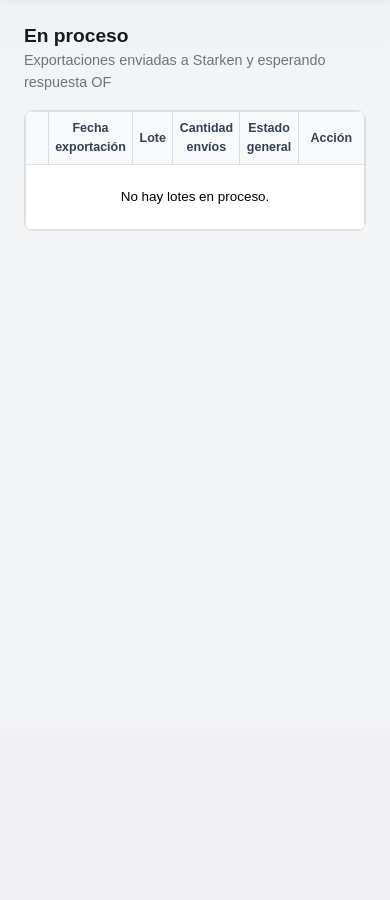
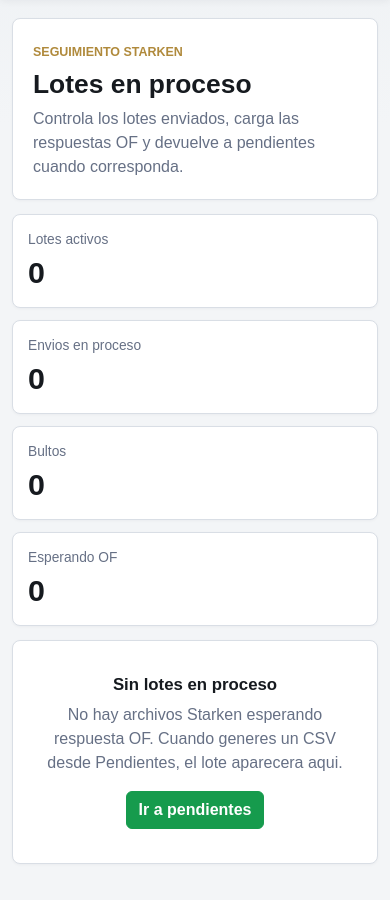
Before and after one commit to renato1505/proyecto-sistema-mensajeria, a Flask app: page /en_proceso in a window 390 px wide. Shown: the part 115-1015 px from the top of the page. Before the commit the page ends 346 px from the top, so only its background shows below. Run offline with Flask 3, Linux system fonts and the light colour scheme; parts of the project's set-up code (start-up, migrations or seed data) failed here and were passed over.

Commit message:
Mejorar vista de lotes en proceso

```diff
--- a/routes/paginas.py
+++ b/routes/paginas.py
@@ -280,6 +280,21 @@ def registrar_rutas_paginas(app):
         for lote in lotes:
             lote["cantidad_envios"] = len(lote["envios"])
             resultados = [e.e_resultado_of for e in lote["envios"] if e.e_resultado_of]
+            lote["total_bultos"] = sum(e.e_bultos or 0 for e in lote["envios"])
+            lote["total_kilos"] = sum(e.e_kilos or 0 for e in lote["envios"])
+            lote["total_ok"] = sum(1 for e in lote["envios"] if e.e_resultado_of == "OK")
+            lote["total_error"] = sum(1 for e in lote["envios"] if e.e_resultado_of == "ERROR")
+            lote["total_esperando"] = lote["cantidad_envios"] - len(resultados)
+
+            estados_correo = {e.e_estado_correo for e in lote["envios"] if e.e_estado_correo}
+            if "error" in estados_correo:
+                lote["estado_correo"] = "Error correo"
+            elif "enviado" in estados_correo:
+                lote["estado_correo"] = "Correo enviado"
+            elif "pendiente" in estados_correo:
+                lote["estado_correo"] = "Correo pendiente"
+            else:
+                lote["estado_correo"] = "Sin registro"
 
             if not resultados:
                 lote["estado_general"] = "Esperando OF"
@@ -293,8 +308,16 @@ def registrar_rutas_paginas(app):
             else:
                 lote["estado_general"] = "Procesado parcialmente"
 
+        resumen = {
+            "lotes": len(lotes),
+            "envios": sum(lote["cantidad_envios"] for lote in lotes),
+            "bultos": sum(lote["total_bultos"] for lote in lotes),
+            "esperando_of": sum(1 for lote in lotes if lote["estado_general"] == "Esperando OF"),
+            "correo_error": sum(1 for lote in lotes if lote["estado_correo"] == "Error correo"),
+        }
+
         db.close()
-        return render_template("en_proceso.html", lotes=lotes)
+        return render_template("en_proceso.html", lotes=lotes, resumen=resumen)
 
     @app.route("/historico")
     def ver_historico():
--- a/static/css/en_proceso.css
+++ b/static/css/en_proceso.css
@@ -1,148 +1,294 @@
-.page-en-proceso .container {
-    max-width: 1500px;
+.proceso-page {
+    display: flex;
+    flex-direction: column;
+    gap: 14px;
 }
 
-.page-en-proceso .titulo-en-proceso {
-    font-size: 1.2rem;
-    font-weight: 700;
-    margin-bottom: 0.2rem;
+.proceso-hero,
+.proceso-metrics article,
+.proceso-empty,
+.proceso-alert,
+.lote-card {
+    background: var(--surface);
+    border: 1px solid var(--line);
+    border-radius: 8px;
+    box-shadow: 0 1px 3px rgba(15, 23, 42, 0.04);
 }
 
-.page-en-proceso .subtitulo-en-proceso {
-    margin: 0;
-    color: #6c757d;
-    font-size: 0.9rem;
+.proceso-hero {
+    padding: 20px;
 }
 
-.page-en-proceso .tabla-wrap {
-    background: #fff;
-    border: 1px solid #d9dee5;
-    border-radius: 0.55rem;
+.proceso-kicker,
+.lote-label {
+    display: inline-flex;
+    margin-bottom: 7px;
+    color: var(--brand-gold);
+    font-size: 0.78rem;
+    font-weight: 800;
+    text-transform: uppercase;
+}
+
+.proceso-hero h1,
+.lote-head h2 {
+    margin: 0;
+    color: var(--text);
+    font-size: 1.65rem;
+    font-weight: 800;
+}
+
+.proceso-hero p,
+.lote-head p {
+    margin: 6px 0 0;
+    color: var(--muted);
+}
+
+.proceso-metrics {
+    display: grid;
+    grid-template-columns: repeat(4, minmax(0, 1fr));
+    gap: 12px;
+}
+
+.proceso-metrics article {
+    min-height: 94px;
+    padding: 15px;
+}
+
+.proceso-metrics span,
+.lote-summary span {
+    display: block;
+    color: var(--muted);
+    font-size: 0.86rem;
+    margin-bottom: 7px;
+}
+
+.proceso-metrics strong,
+.lote-summary strong {
+    color: var(--text);
+    font-size: 1.9rem;
+    line-height: 1;
+}
+
+.proceso-alert {
+    padding: 12px 14px;
+    color: #842029;
+    background: #f8d7da;
+    border-color: #f1aeb5;
+    font-weight: 700;
+}
+
+.proceso-empty {
+    padding: 34px;
+    text-align: center;
+}
+
+.proceso-empty h2 {
+    margin: 0;
+    color: var(--text);
+    font-size: 1.05rem;
+    font-weight: 800;
+}
+
+.proceso-empty p {
+    max-width: 680px;
+    margin: 8px auto 16px;
+    color: var(--muted);
+}
+
+.lotes-stack {
+    display: flex;
+    flex-direction: column;
+    gap: 12px;
+}
+
+.lote-card {
     overflow: hidden;
 }
 
-.page-en-proceso .table {
-    margin-bottom: 0;
-    font-size: 0.84rem;
-    width: 100%;
+.lote-head {
+    display: flex;
+    align-items: flex-start;
+    justify-content: space-between;
+    gap: 16px;
+    padding: 18px;
+    border-bottom: 1px solid var(--line);
 }
 
-.page-en-proceso .table thead th {
-    background: #f8f9fa;
-    font-size: 0.78rem;
-    font-weight: 700;
-    vertical-align: middle;
-    padding: 0.48rem 0.4rem;
-    text-align: center;
+.lote-head h2 {
+    font-size: 1.12rem;
 }
 
-.page-en-proceso .table tbody td {
-    vertical-align: middle;
-    padding: 0.45rem 0.4rem;
-    line-height: 1.18;
-    word-break: break-word;
-}
-
-.page-en-proceso .btn-toggle-detalle {
-    border: none;
-    background: transparent;
-    font-size: 1rem;
-    cursor: pointer;
-}
-
-.page-en-proceso .fila-detalle td {
-    background-color: #f9fbff;
-    padding: 1rem !important;
-}
-
-.page-en-proceso .detalle-box {
-    border: 1px solid #cfe2ff;
-    border-radius: 10px;
-    padding: 1rem;
-    background: white;
-}
-
-.page-en-proceso .detalle-top {
+.lote-badges {
     display: flex;
-    justify-content: space-between;
-    align-items: flex-start;
-    gap: 1rem;
-    margin-bottom: 1rem;
+    justify-content: flex-end;
+    gap: 8px;
     flex-wrap: wrap;
 }
 
-.page-en-proceso .detalle-titulo {
-    color: #0d6efd;
-    font-size: 1.05rem;
-    font-weight: 700;
+.estado-lote,
+.correo-badge,
+.delivery-badge,
+.of-badge,
+.resultado-badge {
+    display: inline-flex;
+    align-items: center;
+    min-height: 26px;
+    padding: 3px 8px;
+    border-radius: 6px;
+    font-weight: 800;
+    font-size: 0.8rem;
+    white-space: nowrap;
 }
 
-.page-en-proceso .detalle-subtitulo {
-    color: #6c757d;
-    font-size: 0.88rem;
+.estado-lote.esperando,
+.resultado-badge.esperando,
+.correo-badge.correo-pendiente {
+    color: #92400e;
+    background: #fef3c7;
+    border: 1px solid #fde68a;
 }
 
-.page-en-proceso .acciones-lote {
-    display: flex;
-    gap: 0.6rem;
-    align-items: center;
-    flex-wrap: wrap;
-    justify-content: flex-end;
+.estado-lote.ok,
+.resultado-badge.ok,
+.correo-badge.correo-ok {
+    color: var(--brand-green-dark);
+    background: rgba(22, 155, 77, 0.08);
+    border: 1px solid rgba(22, 155, 77, 0.18);
 }
 
-.page-en-proceso .form-cargar-of {
+.estado-lote.error,
+.resultado-badge.error,
+.correo-badge.correo-error {
+    color: #842029;
+    background: #f8d7da;
+    border: 1px solid #f1aeb5;
+}
+
+.estado-lote.parcial {
+    color: #7c2d12;
+    background: #ffedd5;
+    border: 1px solid #fed7aa;
+}
+
+.lote-summary {
+    display: grid;
+    grid-template-columns: repeat(4, minmax(0, 1fr));
+    gap: 12px;
+    padding: 16px 18px;
+    border-bottom: 1px solid var(--line);
+}
+
+.lote-summary div {
+    min-height: 78px;
+    padding: 12px;
+    background: #fbfcfd;
+    border: 1px solid var(--line-soft);
+    border-radius: 8px;
+}
+
+.lote-summary strong {
+    font-size: 1.35rem;
+}
+
+.lote-actions {
     display: flex;
-    gap: 0.5rem;
     align-items: center;
+    justify-content: flex-end;
+    gap: 8px;
+    padding: 14px 18px;
+    border-bottom: 1px solid var(--line);
     flex-wrap: wrap;
 }
 
-.page-en-proceso .form-cargar-of input[type="file"] {
-    max-width: 260px;
+.form-cargar-of {
+    display: flex;
+    align-items: center;
+    gap: 8px;
+    flex-wrap: wrap;
 }
 
-.page-en-proceso .tabla-interna-wrap {
-    border: 1px solid #d9dee5;
-    border-radius: 8px;
-    overflow: hidden;
+.form-cargar-of input[type="file"] {
+    max-width: 280px;
 }
 
-.page-en-proceso .tabla-interna {
-    font-size: 0.8rem;
+.lote-detail {
+    padding: 16px 18px;
+    background: #f7f9fb;
 }
 
-.page-en-proceso .tabla-interna thead th {
-    background: #f3f6fa;
-    font-size: 0.75rem;
-    padding: 0.42rem 0.35rem;
+.lote-table {
+    min-width: 900px;
+    background: #fff;
+    border: 1px solid var(--line);
 }
 
-.page-en-proceso .tabla-interna tbody td {
-    padding: 0.42rem 0.35rem;
+.lote-table th {
+    white-space: nowrap;
 }
 
-.page-en-proceso .badge-estado {
-    display: inline-block;
-    padding: 0.24rem 0.5rem;
-    border-radius: 0.45rem;
-    font-size: 0.74rem;
-    font-weight: 600;
+.lote-table td {
+    color: #26313f;
+    font-size: 0.88rem;
+    vertical-align: middle;
 }
 
-.page-en-proceso .estado-esperando {
-    background: #fff3cd;
-    color: #8a6d00;
-    border: 1px solid #f1dd94;
+.lote-table td strong {
+    display: block;
+    color: var(--text);
+    font-size: 0.9rem;
+    line-height: 1.2;
 }
 
-.page-en-proceso .estado-ok {
-    background: #d1e7dd;
-    color: #0f5132;
-    border: 1px solid #a8d5bf;
+.lote-table td small {
+    display: block;
+    color: var(--muted);
+    font-size: 0.78rem;
+    line-height: 1.25;
+    margin-top: 3px;
 }
 
-.page-en-proceso .estado-parcial {
-    background: #ffe5b4;
-    color: #8a4b08;
-    border: 1px solid #f2c37e;
+.number-cell {
+    color: var(--muted-strong);
+    font-weight: 800;
 }
+
+.delivery-badge.domicilio {
+    color: var(--brand-green-dark);
+    background: rgba(22, 155, 77, 0.08);
+    border: 1px solid rgba(22, 155, 77, 0.18);
+}
+
+.delivery-badge.agencia {
+    color: #7c2d12;
+    background: #ffedd5;
+    border: 1px solid #fed7aa;
+}
+
+.of-badge {
+    color: #1d4ed8;
+    background: #eff6ff;
+    border: 1px solid #bfdbfe;
+}
+
+@media (max-width: 900px) {
+    .proceso-metrics,
+    .lote-summary {
+        grid-template-columns: repeat(2, minmax(0, 1fr));
+    }
+
+    .lote-head {
+        flex-direction: column;
+    }
+
+    .lote-badges,
+    .lote-actions {
+        justify-content: flex-start;
+    }
+}
+
+@media (max-width: 576px) {
+    .proceso-metrics,
+    .lote-summary {
+        grid-template-columns: 1fr;
+    }
+}
--- a/templates/en_proceso.html
+++ b/templates/en_proceso.html
@@ -2,107 +2,134 @@
 
 {% block title %}En proceso{% endblock %}
 
+{% block extra_css %}
+<link rel="stylesheet" href="{{ url_for('static', filename='css/en_proceso.css') }}">
+{% endblock %}
+
 {% block content %}
-<div class="page-en-proceso">
-    <link rel="stylesheet" href="{{ url_for('static', filename='css/en_proceso.css') }}">
+<div class="proceso-page">
+    <section class="proceso-hero">
+        <div>
+            <span class="proceso-kicker">Seguimiento Starken</span>
+            <h1>Lotes en proceso</h1>
+            <p>Controla los lotes enviados, carga las respuestas OF y devuelve a pendientes cuando corresponda.</p>
+        </div>
+    </section>
 
-    <div class="container mt-4">
-        <div class="d-flex justify-content-between align-items-center mb-3">
+    <section class="proceso-metrics">
+        <article>
+            <span>Lotes activos</span>
+            <strong>{{ resumen.lotes }}</strong>
+        </article>
+        <article>
+            <span>Envios en proceso</span>
+            <strong>{{ resumen.envios }}</strong>
+        </article>
+        <article>
+            <span>Bultos</span>
+            <strong>{{ resumen.bultos }}</strong>
+        </article>
+        <article>
+            <span>Esperando OF</span>
+            <strong>{{ resumen.esperando_of }}</strong>
+        </article>
+    </section>
+
+    {% if resumen.correo_error %}
+        <section class="proceso-alert">
+            Hay {{ resumen.correo_error }} lote(s) con error de correo. Revisa el estado del sistema y el log tecnico.
+        </section>
+    {% endif %}
+
+    {% if not lotes %}
+        <section class="proceso-empty">
+            <h2>Sin lotes en proceso</h2>
+            <p>No hay archivos Starken esperando respuesta OF. Cuando generes un CSV desde Pendientes, el lote aparecera aqui.</p>
+            <a href="/envios" class="btn btn-success">Ir a pendientes</a>
+        </section>
+    {% else %}
+        <section class="lotes-stack">
+            {% for lote in lotes %}
+                <article class="lote-card">
+                    <div class="lote-head">
                         <div>
-                <h2 class="titulo-en-proceso">En proceso</h2>
-                <p class="subtitulo-en-proceso">Exportaciones enviadas a Starken y esperando respuesta OF</p>
+                            <span class="lote-label">Lote</span>
+                            <h2>{{ lote.lote }}</h2>
+                            <p>
+                                {% if lote.fecha_exportacion %}
+                                    Generado el {{ lote.fecha_exportacion.strftime('%d/%m/%Y %H:%M') }}
+                                {% else %}
+                                    Sin fecha de exportacion
+                                {% endif %}
+                            </p>
+                        </div>
+
+                        <div class="lote-badges">
+                            <span class="estado-lote
+                                {% if lote.estado_general == 'Esperando OF' %}esperando
+                                {% elif lote.estado_general == 'Completado' %}ok
+                                {% elif lote.estado_general == 'Con errores' %}error
+                                {% else %}parcial{% endif %}">
+                                {{ lote.estado_general }}
+                            </span>
+                            <span class="correo-badge
+                                {% if lote.estado_correo == 'Correo enviado' %}correo-ok
+                                {% elif lote.estado_correo == 'Error correo' %}correo-error
+                                {% else %}correo-pendiente{% endif %}">
+                                {{ lote.estado_correo }}
+                            </span>
                         </div>
                     </div>
 
-        <div class="tabla-wrap">
-            <table class="table table-bordered align-middle mb-0">
-                <thead>
-                    <tr>
-                        <th style="width: 50px;"></th>
-                        <th>Fecha exportación</th>
-                        <th>Lote</th>
-                        <th>Cantidad envíos</th>
-                        <th>Estado general</th>
-                        <th style="width: 100px;">Acción</th>
-                    </tr>
-                </thead>
-                <tbody>
-                    {% for lote in lotes %}
-                    <tr class="fila-principal">
-                        <td class="text-center">
-                            <button type="button"
-                                    class="btn-toggle-detalle"
-                                    onclick="toggleDetalle('detalle-{{ loop.index }}')">
-                                ▼
-                            </button>
-                        </td>
-
-                        <td>
-                            {% if lote.fecha_exportacion %}
-                                {{ lote.fecha_exportacion.strftime('%d/%m/%Y %H:%M') }}
-                            {% else %}
-                                -
-                            {% endif %}
-                        </td>
-
-                        <td>{{ lote.lote }}</td>
-                        <td>{{ lote.cantidad_envios }}</td>
-                        <td>
-                            <span class="badge-estado
-                                {% if lote.estado_general == 'Esperando OF' %}estado-esperando
-                                {% elif lote.estado_general == 'Completado' %}estado-ok
-                                {% else %}estado-parcial{% endif %}">
-                                {{ lote.estado_general }}
-                            </span>
-                        </td>
-
-                        <td class="text-center">
-                            <button type="button"
-                                    class="btn btn-outline-primary btn-sm"
-                                    onclick="toggleDetalle('detalle-{{ loop.index }}')">
-                                Ver
-                            </button>
-                        </td>
-                    </tr>
-
-                    <tr id="detalle-{{ loop.index }}" class="fila-detalle d-none">
-                        <td colspan="6">
-                            <div class="detalle-box">
-                                <div class="detalle-top">
+                    <div class="lote-summary">
                         <div>
-                                        <h6 class="detalle-titulo mb-1">Detalle del lote</h6>
-                                        <p class="detalle-subtitulo mb-0">
-                                            {{ lote.lote }} · {{ lote.cantidad_envios }} envío(s)
-                                        </p>
+                            <span>Envios</span>
+                            <strong>{{ lote.cantidad_envios }}</strong>
+                        </div>
+                        <div>
+                            <span>Bultos</span>
+                            <strong>{{ lote.total_bultos }}</strong>
+                        </div>
+                        <div>
+                            <span>Kilos</span>
+                            <strong>{{ lote.total_kilos }}</strong>
+                        </div>
+                        <div>
+                            <span>OK / Error / Esperando</span>
+                            <strong>{{ lote.total_ok }} / {{ lote.total_error }} / {{ lote.total_esperando }}</strong>
+                        </div>
                     </div>
 
-                                    <div class="acciones-lote">
+                    <div class="lote-actions">
+                        <button type="button" class="btn btn-outline-secondary btn-sm" onclick="toggleDetalle('detalle-{{ loop.index }}')">
+                            Ver detalle
+                        </button>
+
                         <form action="/cargar_of/{{ lote.lote }}" method="POST" enctype="multipart/form-data" class="form-cargar-of">
                             <input type="hidden" name="csrf_token" value="{{ csrf_token() }}">
                             <input type="file" name="archivo_of" class="form-control form-control-sm" accept=".xlsx,.xls" required>
                             <button type="submit" class="btn btn-success btn-sm">
-                                                Cargar archivo OF
+                                Cargar OF
                             </button>
                         </form>
 
                         <form action="/cancelar_lote/{{ lote.lote }}" method="POST"
-                                              onsubmit="return confirm('¿Seguro que deseas cancelar este lote? Los envíos volverán a pendientes.');">
+                              onsubmit="return confirm('Seguro que deseas cancelar este lote? Los envios volveran a pendientes.');">
                             <input type="hidden" name="csrf_token" value="{{ csrf_token() }}">
                             <button type="submit" class="btn btn-outline-danger btn-sm">
                                 Cancelar lote
                             </button>
                         </form>
                     </div>
-                                </div>
 
-                                <div class="tabla-interna-wrap">
-                                    <table class="table table-sm table-bordered align-middle mb-0 tabla-interna">
+                    <div id="detalle-{{ loop.index }}" class="lote-detail d-none">
+                        <div class="table-responsive">
+                            <table class="table align-middle mb-0 lote-table">
                                 <thead>
                                     <tr>
-                                                <th>Fila Excel</th>
+                                        <th>Fila</th>
                                         <th>Destinatario</th>
-                                                <th>Tipo envío</th>
-                                                <th>Código agencia</th>
+                                        <th>Entrega</th>
                                         <th>Orden de flete</th>
                                         <th>Resultado</th>
                                         <th>Detalle</th>
@@ -111,23 +138,31 @@
                                 <tbody>
                                     {% for envio in lote.envios %}
                                     <tr>
-                                                <td>{{ envio.e_fila_excel or '-' }}</td>
-                                                <td>{{ envio.e_destinatario }}</td>
-                                                <td>{{ envio.e_tipo_envio }}</td>
+                                        <td class="number-cell">{{ envio.e_fila_excel or '-' }}</td>
                                         <td>
+                                            <strong>{{ envio.e_destinatario }}</strong>
+                                            <small>{{ envio.e_comuna }} · {{ envio.e_direccion }}</small>
+                                        </td>
+                                        <td>
+                                            <span class="delivery-badge {% if envio.e_tipo_envio == 'Agencia' %}agencia{% else %}domicilio{% endif %}">
+                                                {{ envio.e_tipo_envio }}
+                                            </span>
                                             {% if envio.e_tipo_envio == "Agencia" %}
-                                                        {{ envio.e_codigo_agencia }}
-                                                    {% else %}
-                                                        No aplica
+                                                <small>Codigo {{ envio.e_codigo_agencia }}</small>
                                             {% endif %}
                                         </td>
-                                                <td>{{ envio.e_orden_flete if envio.e_orden_flete else 'Pendiente' }}</td>
                                         <td>
-                                                    {% if envio.e_resultado_of %}
-                                                        {{ envio.e_resultado_of }}
-                                                    {% else %}
-                                                        Esperando
-                                                    {% endif %}
+                                            <span class="of-badge">
+                                                {{ envio.e_orden_flete if envio.e_orden_flete else 'Pendiente' }}
+                                            </span>
+                                        </td>
+                                        <td>
+                                            <span class="resultado-badge
+                                                {% if envio.e_resultado_of == 'OK' %}ok
+                                                {% elif envio.e_resultado_of == 'ERROR' %}error
+                                                {% else %}esperando{% endif %}">
+                                                {{ envio.e_resultado_of if envio.e_resultado_of else 'Esperando' }}
+                                            </span>
                                         </td>
                                         <td>{{ envio.e_detalle_of if envio.e_detalle_of else '-' }}</td>
                                     </tr>
@@ -136,19 +171,10 @@
                             </table>
                         </div>
                     </div>
-                        </td>
-                    </tr>
+                </article>
             {% endfor %}
-
-                    {% if not lotes %}
-                    <tr>
-                        <td colspan="6" class="text-center py-4">No hay lotes en proceso.</td>
-                    </tr>
+        </section>
     {% endif %}
-                </tbody>
-            </table>
-        </div>
-    </div>
 </div>
 
 <script>
```
Lines whose indentation alone changed are shown as unchanged.
